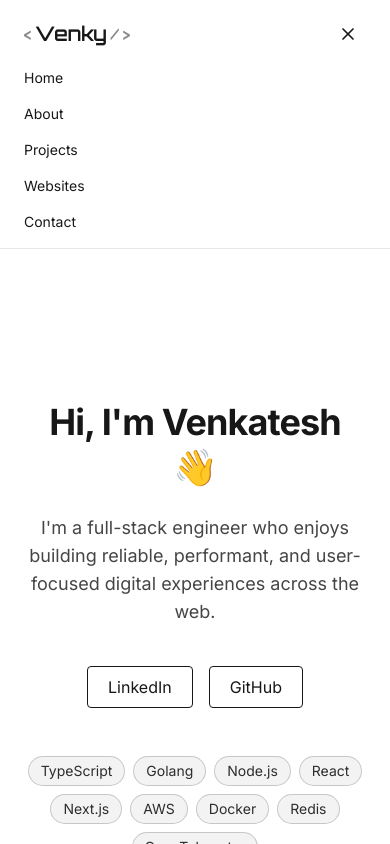
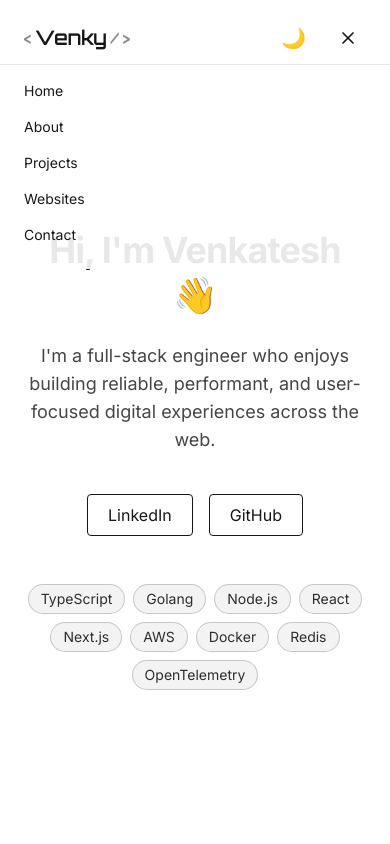
Before and after one commit to venky0195/portfolio, a Next.js app: page / in a window 390 px wide. Both pictures are taken after a click on the button "Toggle Menu". Shown: the top 844 px of the page. Built offline with nearby package versions, Linux system fonts and the light colour scheme.

Commit message:
update header

```diff
--- a/src/app/components/Header.tsx
+++ b/src/app/components/Header.tsx
@@ -1,6 +1,9 @@
 'use client';
 
-import { useState } from 'react';
+import {
+  useEffect,
+  useState,
+} from 'react';
 
 import {
   Menu,
@@ -19,14 +22,25 @@ const navItems = [
 
 export default function Header() {
   const [isOpen, setIsOpen] = useState(false);
+  const [scrolled, setScrolled] = useState(false);
+
   const toggleMenu = () => setIsOpen((prev) => !prev);
+
+  useEffect(() => {
+    const handleScroll = () => {
+      setScrolled(window.scrollY > 20);
+    };
+    window.addEventListener('scroll', handleScroll);
+    return () => window.removeEventListener('scroll', handleScroll);
+  }, []);
 
   return (
     <header className='sticky top-0 z-50 w-full bg-[var(--background)]/80 backdrop-blur border-b border-[var(--foreground)]/10'>
       <div className='flex justify-between items-center px-6 py-4 max-w-screen-2xl mx-auto'>
+        {/* Logo */}
         <a
           href='#hero'
-          className='text-xl sm:text-2xl font-mono font-semibold tracking-tight text-primary hover:text-[var(--foreground)] transition-all flex items-center gap-1 '
+          className='text-xl sm:text-2xl font-mono font-semibold tracking-tight text-primary hover:text-[var(--foreground)] transition-all flex items-center gap-1'
         >
           <span className='text-[var(--foreground)]/50 text-base sm:text-xl [font-family:var(--font-orbitron)]'>
             &lt;
@@ -40,8 +54,8 @@ export default function Header() {
           </span>
         </a>
 
+        {/* Right side */}
         <div className='flex items-center gap-4'>
-          {/* Desktop Nav */}
           <nav className='hidden sm:flex gap-6 text-sm'>
             {navItems.map(({ label, href }) => (
               <a
@@ -54,12 +68,11 @@ export default function Header() {
             ))}
           </nav>
 
-          {/* Theme Toggle */}
-          <div className='hidden sm:block'>
+          <div>
             <ThemeToggle />
           </div>
 
-          {/* Mobile Menu Button */}
+          {/* Hamburger */}
           <button
             onClick={toggleMenu}
             className='sm:hidden p-2 rounded focus:outline-none'
@@ -70,9 +83,9 @@ export default function Header() {
         </div>
       </div>
 
-      {/* Mobile Nav */}
+      {/* Mobile Menu */}
       {isOpen && (
-        <nav className='sm:hidden px-6 pb-4 flex flex-col gap-4 text-sm animate-fade-in-down'>
+        <nav className='sm:hidden fixed top-16 left-0 w-full z-40 bg-[var(--background)]/90 border-t border-[var(--foreground)]/10 px-6 pb-6 pt-4 flex flex-col gap-4 text-sm animate-fade-in-down'>
           {navItems.map(({ label, href }) => (
             <a
               key={href}
```
